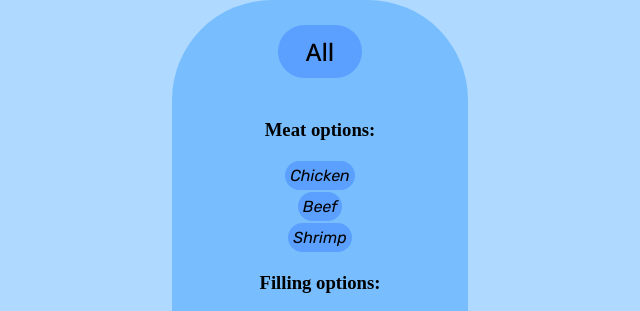
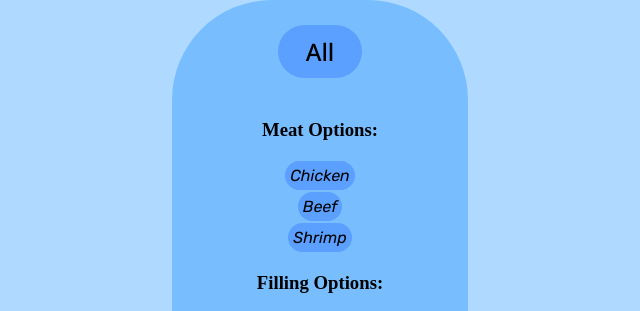
Before and after one commit to staten-island-tech/vite-project-kennethn23, a website built with Vite: page vite-project/index.html in a window 1280 px wide. Shown: the part 269-580 px from the top of the page, 320-960 px from the left. Built offline with nearby package versions, Linux system fonts and the light colour scheme; files whose address does not match are found by name; a web font is replaced by a local one.

Commit message:
11/17/23

```diff
--- a/vite-project/index.html
+++ b/vite-project/index.html
@@ -22,11 +22,11 @@
       </div>
       <div class="food-buttons">
         <input type="button" value="All" id="all-button"><br>
-        <h3>Meat options:</h3>
+        <h3>Meat Options:</h3>
         <input type="button" value="Chicken" id="chicken-button">
         <input type="button" value="Beef" id="beef-button">
         <input type="button" value="Shrimp" id="shrimp-button">
-        <h3>Filling options:</h3>
+        <h3>Filling Options:</h3>
         <input type="button" value="Rice" id="rice-button">
         <input type="button" value="Noodles" id="noodle-button">
         <input type="button" value="Other" id="other-button">
--- a/vite-project/js/main.js
+++ b/vite-project/js/main.js
@@ -41,7 +41,6 @@ document.querySelector("#theme-button").addEventListener("click", function () {
   if (document.body.classList.contains("light")) {
     document.body.classList.add("dark");
     document.body.classList.remove("light");
-    console.log("a");
   }
   else {
     document.body.classList.add("light");
```
